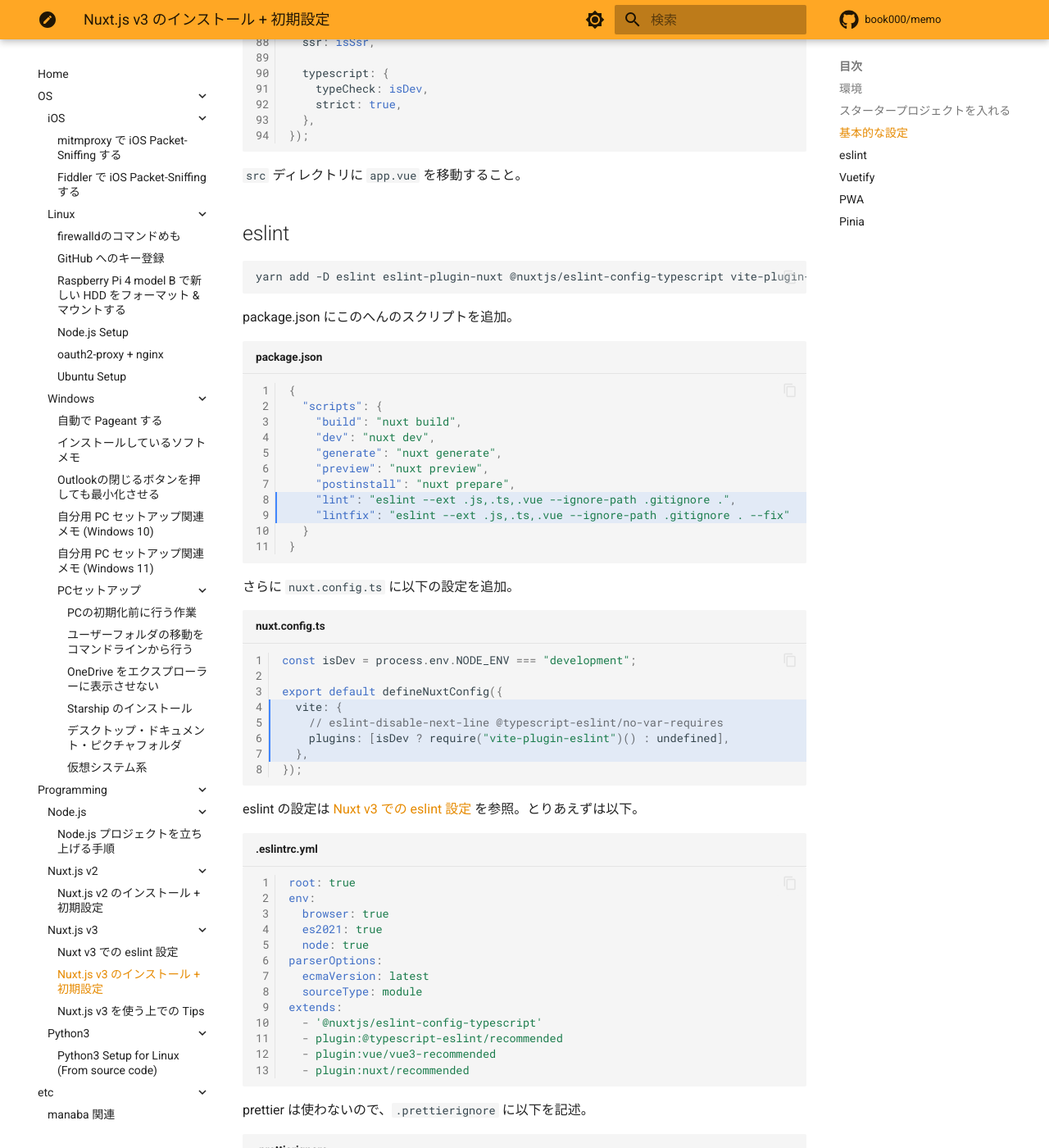
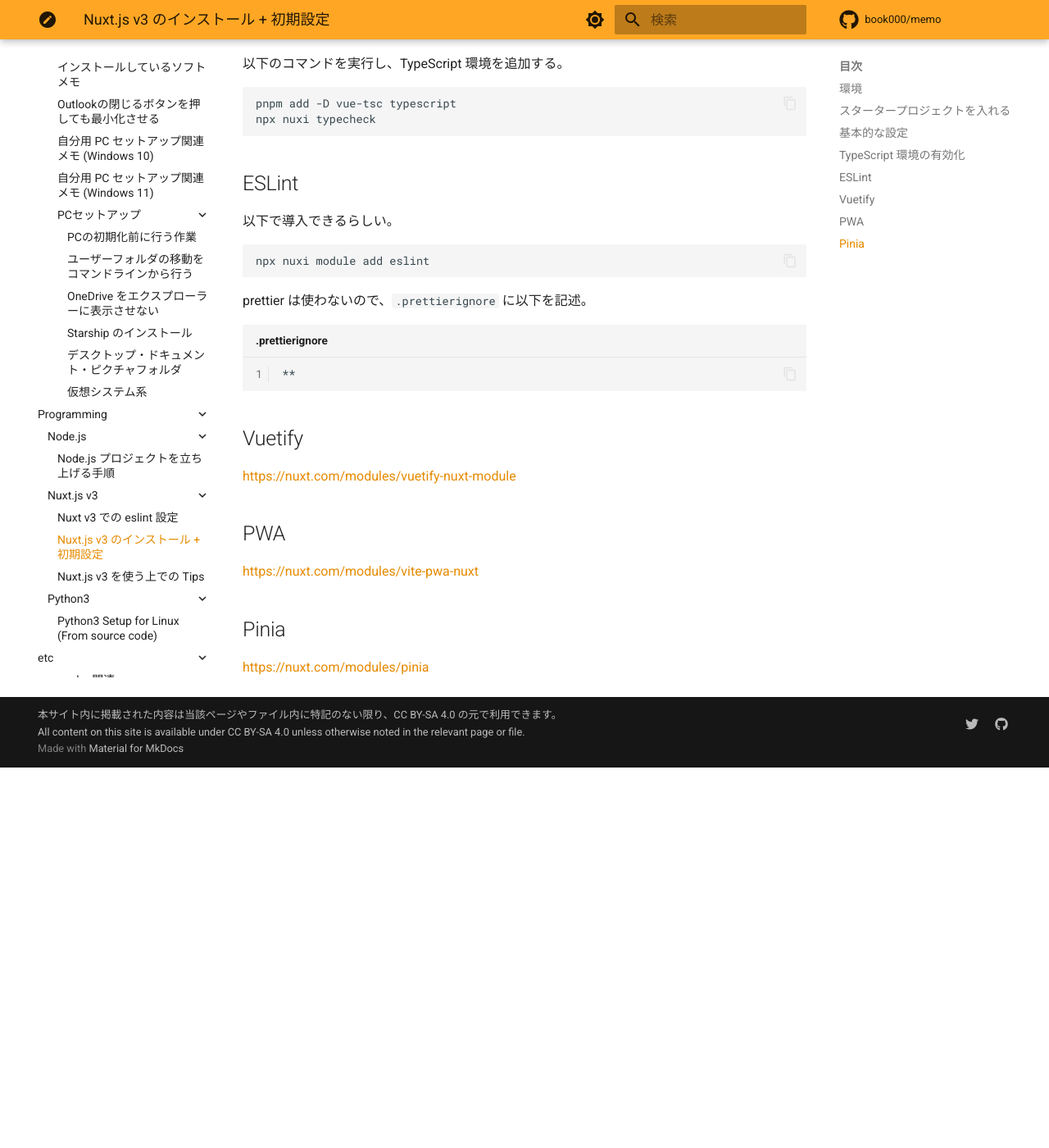
Before and after one commit to book000/memo, an MkDocs documentation site: the page built from docs/programming/nuxtjs3/installation.md, in a window 1280 px wide and 1400 px high, scrolled down 3068 px. Shown: the whole window at 82% size. Built offline with MkDocs 1.6.1 and Material for MkDocs 9.7.7, drawn with Linux system fonts in a browser that asks for light colours; comment, search, counter and statistics services are not loaded; after the commit the page ends 4004 px from its top, so only the background shows below that; some of the changed text lies outside the part shown.

Commit message:
feat: 最近のnuxt v3へ対応

````diff
--- a/docs/programming/nuxtjs3/installation.md
+++ b/docs/programming/nuxtjs3/installation.md
@@ -3,9 +3,11 @@
 [Nuxt](https://nuxt.com/) の v3 インストール方法と初期設定について自分用にまとめたものです。
 Nuxt をインストールしたあと、Vuetify もいれます。さらに PWA 化もします。
 
+公式の [Installation](https://nuxt.com/docs/getting-started/installation) を参考にして作業します。
+
 ## 環境
 
-- `nuxt`: `3.0.0`
+- `nuxt`: `3.12.4`
 - `vuetify`: `3.0.5`
 - `sass`: `1.57.0`
 - `eslint`: `8.30.0`
@@ -14,27 +16,12 @@
 
 ## スタータープロジェクトを入れる
 
-`npx nuxi init <PROJECT-NAME>` でスタータープロジェクトを作成します。
-Yarn を使う場合でも、npx で作成するしかないようです。
+`npx nuxi@latest init <PROJECT-NAME>` でスタータープロジェクトを作成します。
+Yarn の場合は、`yarn dlx nuxi@latest init <PROJECT-NAME>`、pnpm の場合は `pnpm dlx nuxi@latest init <PROJECT-NAME>` を使います。
 
-`<PROJECT-NAME>` ディレクトリの下に、以下のファイルが生成されます。
+スタータープロジェクトのインストール処理の中で、パッケージマネージャが選択できるのでそれで依存パッケージもインストールされます。
 
-- `.gitignore`
-- `app.vue`
-- `nuxt.config.ts`
-- `package.json`
-- `README.md`
-- `tsconfig.json`
-
-その後、プロジェクトのディレクトリに入り `yarn install` で依存パッケージをダウンロードします。
-`@types/node` のインストールも忘れずに。
-
-```shell
-yarn install
-yarn add -D -E @types/node
-```
-
-ちなみに、当然 `package.json` には `name` とかの基本設定が書かれていないので、書き加えるのを忘れずに。
+// TODO: @types/node っていらないのか？
 
 ## 基本的な設定
 
@@ -142,57 +132,21 @@
 
 `src` ディレクトリに `app.vue` を移動すること。
 
-## eslint
+## TypeScript 環境の有効化
+
+以下のコマンドを実行し、TypeScript 環境を追加する。
 
 ```shell
-yarn add -D eslint eslint-plugin-nuxt @nuxtjs/eslint-config-typescript vite-plugin-eslint
+pnpm add -D vue-tsc typescript
+npx nuxi typecheck
 ```
 
-package.json にこのへんのスクリプトを追加。
+## ESLint
 
-```json title="package.json" linenums="1" hl_lines="8-9"
-{
-  "scripts": {
-    "build": "nuxt build",
-    "dev": "nuxt dev",
-    "generate": "nuxt generate",
-    "preview": "nuxt preview",
-    "postinstall": "nuxt prepare",
-    "lint": "eslint --ext .js,.ts,.vue --ignore-path .gitignore .",
-    "lintfix": "eslint --ext .js,.ts,.vue --ignore-path .gitignore . --fix"
-  }
-}
-```
+以下で導入できるらしい。
 
-さらに `nuxt.config.ts` に以下の設定を追加。
-
-```typescript title="nuxt.config.ts" linenums="1" hl_lines="4-7"
-const isDev = process.env.NODE_ENV === "development";
-
-export default defineNuxtConfig({
-  vite: {
-    // eslint-disable-next-line @typescript-eslint/no-var-requires
-    plugins: [isDev ? require("vite-plugin-eslint")() : undefined],
-  },
-});
-```
-
-eslint の設定は [Nuxt v3 での eslint 設定](eslint.md) を参照。とりあえずは以下。
-
-```yaml title=".eslintrc.yml" linenums="1"
-root: true
-env:
-  browser: true
-  es2021: true
-  node: true
-parserOptions:
-  ecmaVersion: latest
-  sourceType: module
-extends:
-  - '@nuxtjs/eslint-config-typescript'
-  - plugin:@typescript-eslint/recommended
-  - plugin:vue/vue3-recommended
-  - plugin:nuxt/recommended
+```shell
+npx nuxi module add eslint
 ```
 
 prettier は使わないので、`.prettierignore` に以下を記述。
@@ -203,154 +157,12 @@
 
 ## Vuetify
 
-- Vuetify の公式ドキュメント: https://vuetifyjs.com/
-- 参考記事: https://zenn.dev/one_dock/articles/ab6d178741956d
-
-```shell
-yarn add -D vuetify @mdi/font sass
-```
-
-`nuxt.config.ts` の `build` と `css` に以下の設定をします。
-
-```typescript title="nuxt.config.ts" linenums="1" hl_lines="2-9"
-export default defineNuxtConfig({
-  build: {
-    transpile: ["vuetify"],
-  },
-
-  css: [
-    "vuetify/lib/styles/main.sass",
-    "@mdi/font/css/materialdesignicons.min.css",
-  ],
-});
-```
-
-さらに、プラグインとして Vuetify の初期設定を `src/plugins/vuetify.ts` に追加します。
-
-```typescript title="src/plugins/vuetify.ts" linenums="1"
-import { createVuetify } from 'vuetify'
-import * as components from 'vuetify/components'
-import * as directives from 'vuetify/directives'
-
-export default defineNuxtPlugin((nuxtApp) => {
-  const vuetify = createVuetify({
-    components,
-    directives
-  })
-
-  nuxtApp.vueApp.use(vuetify)
-})
-```
+https://nuxt.com/modules/vuetify-nuxt-module
 
 ## PWA
 
-公式の PWA モジュールは v3 に対応していないっぽいので、v2 と互換性のある非公式の PWA モジュールを利用します。
-
-- npm: https://www.npmjs.com/package/@kevinmarrec/nuxt-pwa
-- GitHub リポジトリ: https://github.com/kevinmarrec/nuxt-pwa-module
-
-で、`nuxt.config.ts` の `modules` に定義します。
-また、このモジュールはメタデータを引き継がないようなので、以下の通り PWA 用に設定する必要があります。
-
-```typescript title="nuxt.config.ts" linenums="1"
-const baseName = process.env.BASE_NAME || "example-app";
-const baseDescription = process.env.BASE_DESCRIPTION || "Example app";
-const baseUrl = process.env.BASE_URL || "https://example.com";
-const siteColor = "#1d9bf0";
-
-export default defineNuxtConfig({
-  modules: ["@kevinmarrec/nuxt-pwa"],
-
-  pwa: {
-    manifest: {
-      name: baseName,
-      short_name: baseName,
-      description: baseDescription,
-      lang: "ja",
-      theme_color: siteColor,
-      background_color: siteColor,
-      display: "standalone",
-      start_url: "/",
-    },
-    meta: {
-      name: baseName,
-      description: baseDescription,
-      theme_color: siteColor,
-      lang: "ja",
-      mobileAppIOS: true,
-    },
-  },
-});
-```
+https://nuxt.com/modules/vite-pwa-nuxt
 
 ## Pinia
 
-Nuxt.js v2 で利用されていた Vuex はバンドルされなくなり、開発者が状態管理ライブラリを選択できるようになった（らしい）。
-
-2021 年 6 月ごろには Vuex 5 の情報があったのだが、[このディスカッション](https://github.com/vuejs/rfcs/discussions/270#discussioncomment-2467783) によれば Pinia が Vue における公式状態管理ライブラリという位置付けらしいので、これを使うことにします。
-
-- 公式サイト: https://pinia.vuejs.org/
-- GitHub: https://github.com/vuejs/pinia
-
-なお、状態の永続化をするため [@pinia-plugin-persistedstate/nuxt](https://www.npmjs.com/package/@pinia-plugin-persistedstate/nuxt) を利用します。
-
-まず、普通にパッケージをインストールします。
-
-```shell
-yarn add pinia @pinia/nuxt @pinia-plugin-persistedstate/nuxt
-```
-
-次に、まあ例のごとく `nuxt.config.ts` の `modules` に追記します。
-
-```typescript title="nuxt.config.ts" linenums="1" hl_lines="2-9"
-export default defineNuxtConfig({
-  modules: [
-    ['@pinia/nuxt',
-      {
-        autoImports: ['defineStore', 'acceptHMRUpdate']
-      }
-    ],
-    '@pinia-plugin-persistedstate/nuxt'
-  ]
-});
-```
-
-あとは Nuxt 3 における新しい state と同様に、`useState` を使って状態を定義します。
-
-```typescript title="src/store/settings.ts" linenums="1"
-export const useSettingsStore = defineStore('settings', {
-  state: (): {
-    hoge: string
-    fuga: boolean
-  } => ({
-    hoge: "hogehoge",
-    fuga: false,
-  }),
-
-  // getter をつくることもできる
-  // getters: {},
-
-  actions: {
-    setHoge(hoge: string) {
-      this.hoge = hoge
-    },
-  },
-
-  persist: {
-    storage: persistedState.localStorage
-  }
-})
-```
-
-`presist.storage` には `localStorage` のほかに `sessionStorage`, `cookies` が指定可能な様子。
-
-そして、状態を使う場所で以下のようなコードを書きます。
-
-```typescript linenums="1"
-import { useSettingsStore } from '../store/settings'
-
-const settingsStore = useSettingsStore()
-
-const hoge = settingsStore.hoge
-settingsStore.setHoge("hogefugapiyo")
-```
+https://nuxt.com/modules/pinia
````
Also changed, not shown: other parts of docs/programming/nuxtjs3/installation.md (+3 -0 lines), docs/programming/nuxtjs2/installation.md (deleted, +0 -94 lines), docs/programming/nuxtjs2/.pages (deleted).
